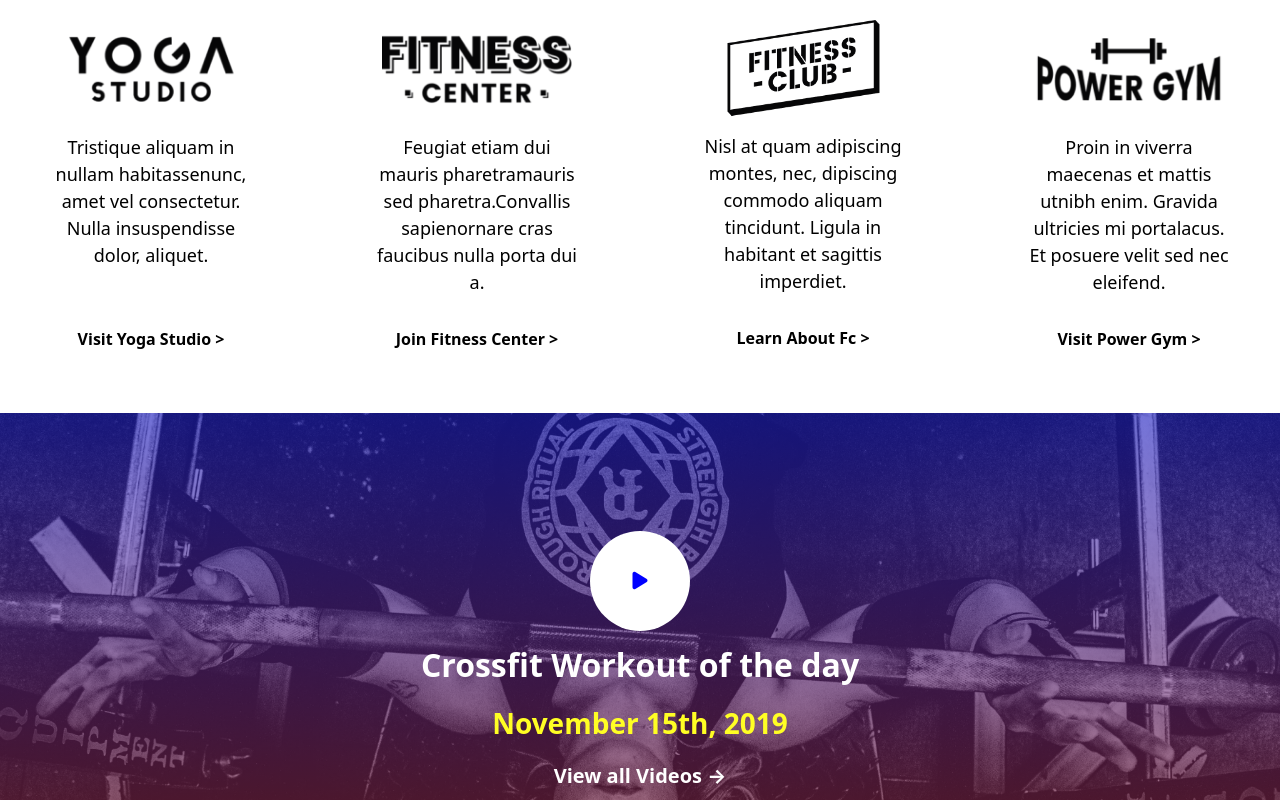
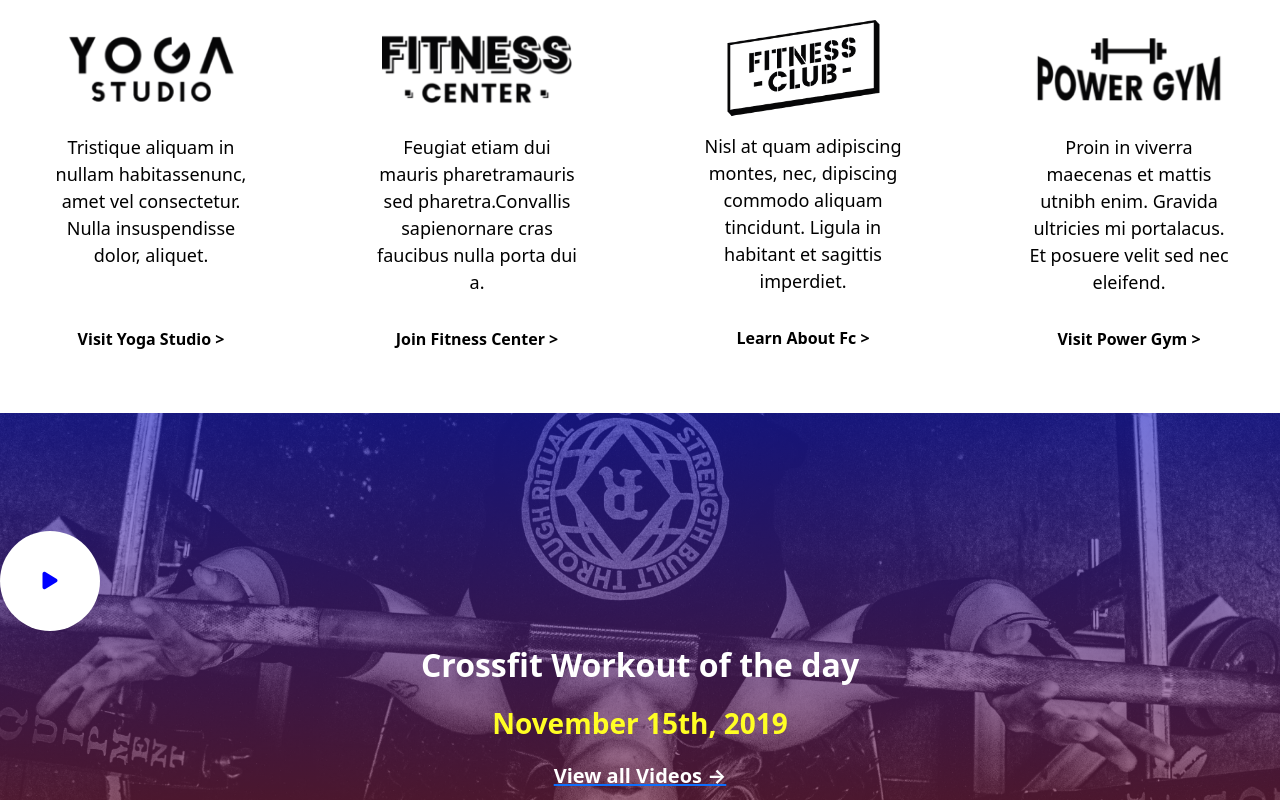
Before and after one commit to Francesco-Matteucci/proj-html-vuejs, a Vue app: page / in a window 1280 px wide. Shown: the top 800 px of the page. Built offline with nearby package versions, Linux system fonts and the light colour scheme.

Commit message:
premerge

```diff
--- a/src/App.vue
+++ b/src/App.vue
@@ -1,6 +1,6 @@
 <script>
-import AppMain from './components/AppMain.vue';
-import AppFooter from './components/AppFooter.vue';
+import AppMain from './components/main/AppMain.vue';
+import AppFooter from './components/footer/AppFooter.vue';
 export default {
     components: {
         AppMain,
--- a/src/components/AppMainCrossfitDay.vue
+++ b/src/components/main/AppMainCrossfitDay.vue
@@ -29,7 +29,7 @@ export default {
 
 <style scoped>
 .banner-container {
-    background: linear-gradient(to bottom, rgba(3, 3, 205, 0.5), rgba(144, 10, 10, 0.5)), url(../assets/img/banner14-2x.jpg);
+    background: linear-gradient(to bottom, rgba(3, 3, 205, 0.5), rgba(144, 10, 10, 0.5)), url(../../assets/img/banner14-2x.jpg);
     background-size: cover;
     background-position: center;
     min-height: 500px;
--- a/src/main.js
+++ b/src/main.js
@@ -1,7 +1,6 @@
 import { createApp } from 'vue'
 import 'bootstrap/dist/css/bootstrap.min.css'
 import '@fortawesome/fontawesome-free/css/all.css'
-import './style.css'
 import App from './App.vue'
 
 createApp(App).mount('#app')
--- a/src/style.css
+++ /dev/null
@@ -1,8 +0,0 @@
-*{
-    box-sizing: border-box;
-    padding: 0;
-    margin: 0 auto;
-}
-a{
-    text-decoration: none;
-}
```
Also changed, not shown: src/components/AppHeader.vue (deleted), src/components/footer/AppFooter.vue (renamed from src/components/AppFooter.vue), src/components/footer/FooterTopList.vue (renamed from src/components/FooterTopList.vue), src/components/footer/FooterTopListCard.vue (renamed from src/components/FooterTopListCard.vue), src/components/main/AppMain.vue (renamed from src/components/AppMain.vue), src/components/main/AppMainPartnersList.vue (renamed from src/components/AppMainPartnersList.vue), src/components/main/AppMainPartnersListCard.vue (renamed from src/components/AppMainPartnersListCard.vue).
